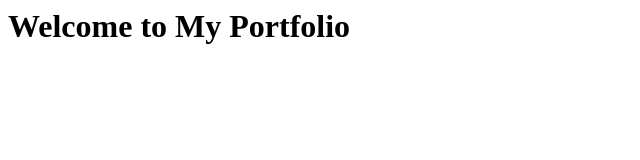
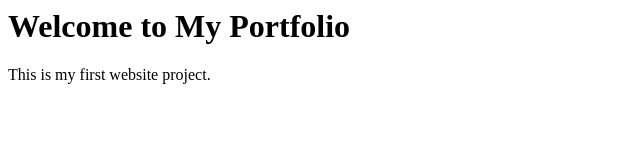
Before and after one commit to codedbymalakai/portfolio-site, a plain HTML site: page index.html in a window 1280 px wide. Shown: the whole page, without its empty margins (0-640 px from the left). Drawn offline with Linux system fonts and the light colour scheme.

Commit message:
Added introduction paragraph

```diff
--- a/index.html
+++ b/index.html
@@ -4,5 +4,6 @@
   </head>
   <body>
     <h1>Welcome to My Portfolio</h1>
+    <p>This is my first website project.</p>
   </body>
 </html>
```
